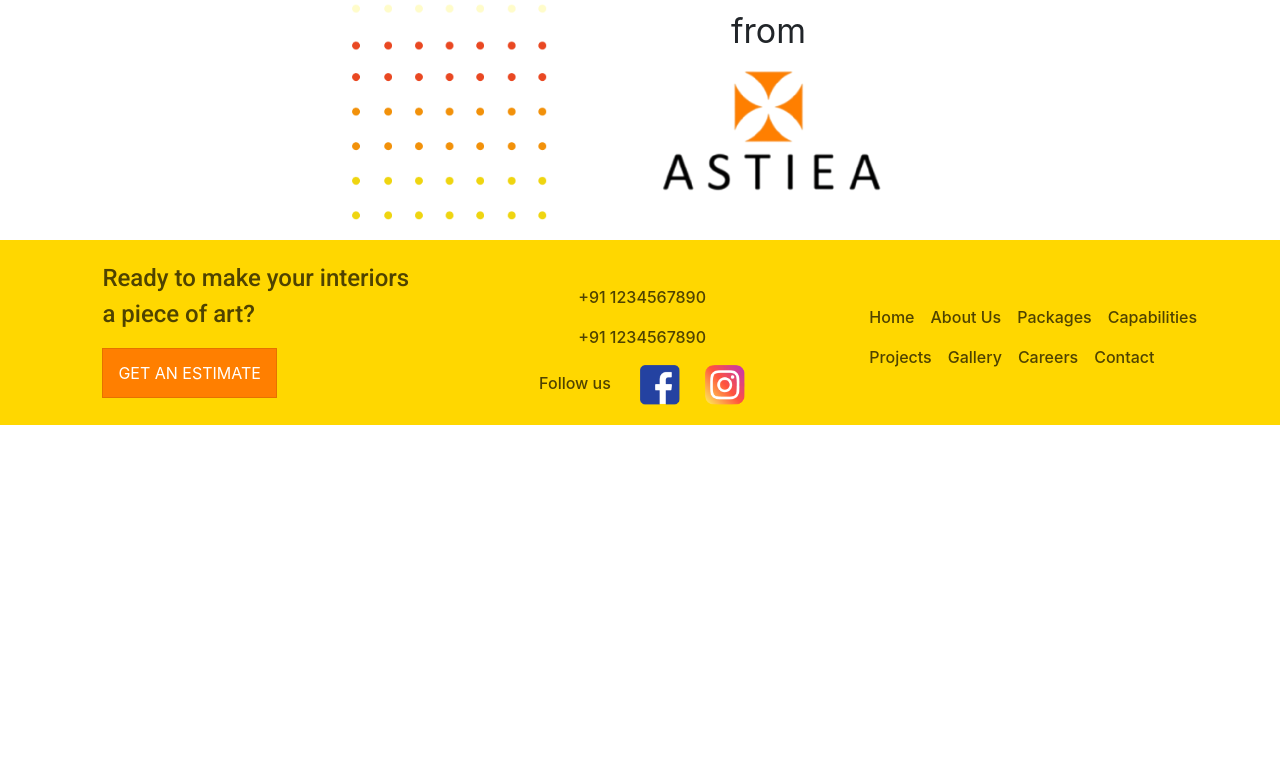
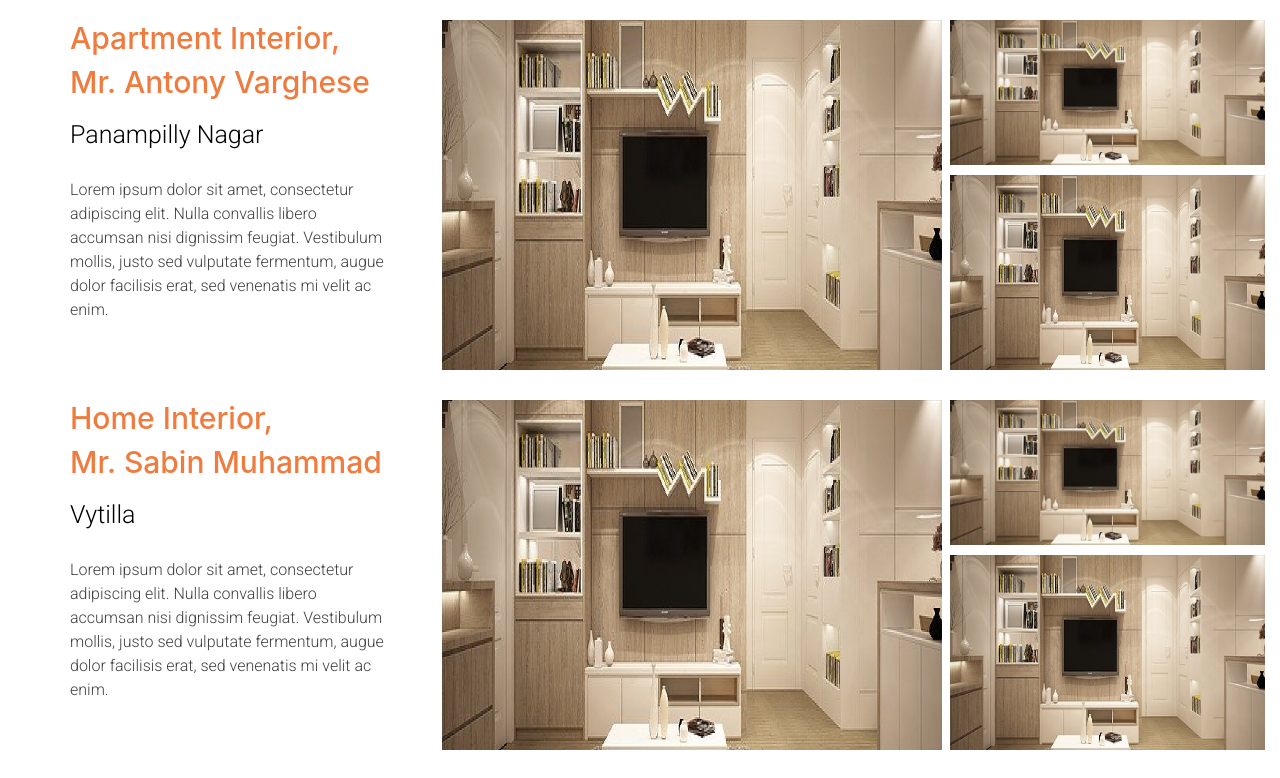
Before and after one commit to JOHNJINU/maxstyle, a React (Create React App) app: page /projects in a window 1280 px wide. Shown: the part 600-1378 px from the top of the page. Before the commit the page ends 1025 px from the top, so only its background shows below. Built offline with nearby package versions, Linux system fonts and the light colour scheme.

Commit message:
projects page complete

```diff
--- a/src/components/Projects.js
+++ b/src/components/Projects.js
@@ -22,6 +22,56 @@ class Projects extends Component{
 
                 {/* top banner ends */}
 
+                {/* project list starts  */}
+
+                <div className="projectListItemsContainer">
+
+                    <div className="listItemOne">
+                        <div className="left">
+                            <h3>Apartment Interior,</h3>
+                            <h3>Mr. Antony Varghese</h3>
+                            <h6>Panampilly Nagar</h6>
+                            <p>Lorem ipsum dolor sit amet, consectetur adipiscing elit. Nulla convallis libero accumsan nisi dignissim feugiat. Vestibulum mollis, justo sed vulputate fermentum, augue dolor facilisis erat, sed venenatis mi velit ac enim.</p>
+                        </div>
+                        <div className="right">
+                            <img className="imageOne" src={icCarousel1} />
+                            <img className="imageTwo"  src={icCarousel1} />
+                            <img className="imageThree"  src={icCarousel1} />
+                        </div>
+                    </div>
+
+                    <div className="listItemOne secondItem">
+                        <div className="left">
+                            <h3>Home Interior, </h3>
+                            <h3>Mr. Sabin Muhammad</h3>
+                            <h6>Vytilla</h6>
+                            <p>Lorem ipsum dolor sit amet, consectetur adipiscing elit. Nulla convallis libero accumsan nisi dignissim feugiat. Vestibulum mollis, justo sed vulputate fermentum, augue dolor facilisis erat, sed venenatis mi velit ac enim.</p>
+                        </div>
+                        <div className="right">
+                            <img className="imageOne" src={icCarousel1} />
+                            <img className="imageTwo"  src={icCarousel1} />
+                            <img className="imageThree"  src={icCarousel1} />
+                        </div>
+                    </div>
+
+                    <div className="listItemOne thirdItem">
+                        <div className="left">
+                            <h3>Apartment Interior, </h3>
+                            <h3>Mr. Thomas Chacko</h3>
+                            <h6>Kottayam</h6>
+                            <p>Lorem ipsum dolor sit amet, consectetur adipiscing elit. Nulla convallis libero accumsan nisi dignissim feugiat. Vestibulum mollis, justo sed vulputate fermentum, augue dolor facilisis erat, sed venenatis mi velit ac enim.</p>
+                        </div>
+                        <div className="right">
+                            <img className="imageOne" src={icCarousel1} />
+                            <img className="imageTwo"  src={icCarousel1} />
+                            <img className="imageThree"  src={icCarousel1} />
+                        </div>
+                    </div>
+
+                </div>
+
+                {/* project list ends */}
+
 
                 <Footer />
             </div>
--- a/src/css/Projects.css
+++ b/src/css/Projects.css
@@ -33,3 +33,71 @@
     width: 53vw;
     height: 340px;
 }
+
+.projectListItemsContainer {
+    padding: 50px 15px 110px 70px;
+}
+
+.projectListItemsContainer .listItemOne {
+    display: flex;
+}
+
+
+.projectListItemsContainer .listItemOne {
+    display: flex;
+    position: relative;
+}
+
+.projectListItemsContainer .listItemOne .right .imageOne{
+    width: 500px;
+    height: 350px;
+}
+
+.projectListItemsContainer .listItemOne .right .imageTwo{
+    width: 315px;
+    height: 195px;
+    position: absolute;
+    top: 155px;
+    right: 0;
+}
+
+.projectListItemsContainer .listItemOne .right .imageThree{
+    width: 315px;
+    height: 145px;
+    position: absolute;
+    top: 0;
+    right: 0;
+}
+
+
+.projectListItemsContainer .listItemOne .left{
+    width: 372px;
+}
+
+.listItemOne .left h3{
+    font-size: 30px;
+    color: #F07B3F;
+}
+
+
+.listItemOne .left h6{
+    font-size: 25px;
+    color: #000000;
+    font-family: 'Roboto', sans-serif;
+    font-weight: 300;
+    margin-top: 20px;
+}
+
+
+.listItemOne .left p{
+    font-size: 16px;
+    color: #000000c0;
+    font-family: 'Roboto', sans-serif;
+    font-weight: 300;
+    margin-top: 28px;
+    padding-right: 50px;
+}
+
+.secondItem, .thirdItem{
+    margin-top: 30px;
+}
```
Also changed, not shown: 1 other file (tests, documents, lock files or other folders).
